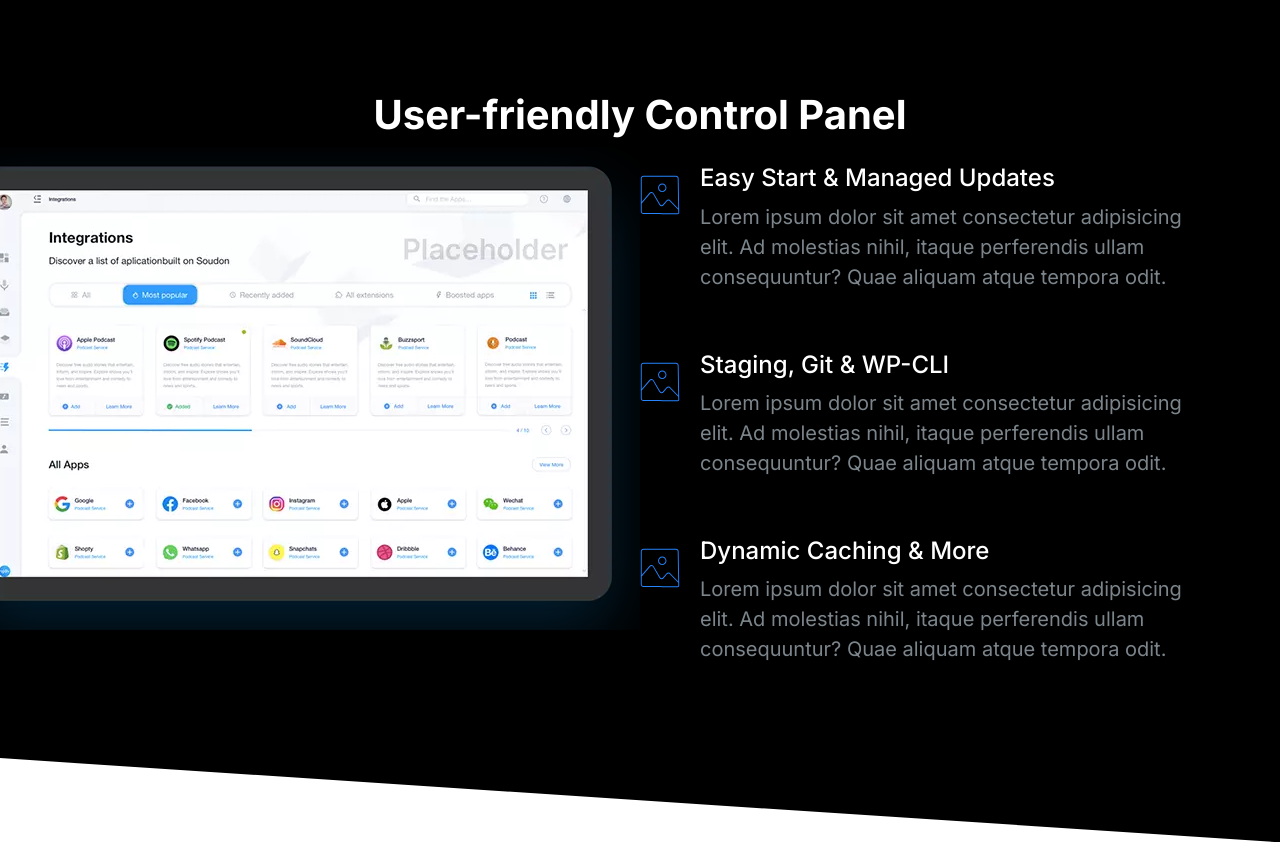
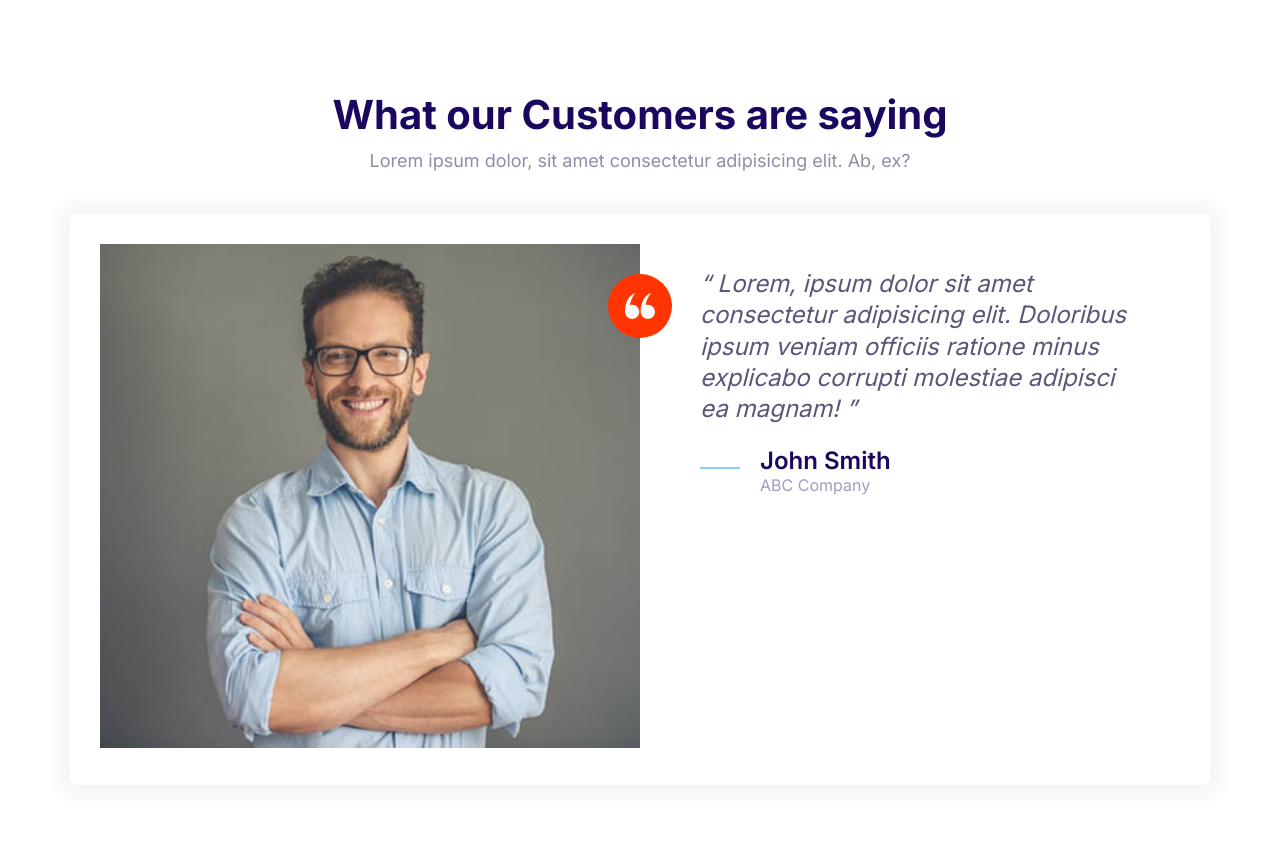
Before and after one commit to seongbaelee/moshify, a plain HTML site: page index.html in a window 1280 px wide. Drawn offline with Linux system fonts and the light colour scheme.

Commit message:
Build testimonial_block component.

```diff
--- a/css/styles.css
+++ b/css/styles.css
@@ -629,6 +629,7 @@ a {
 
 .block__header {
   text-align: center;
+  margin-bottom: 4rem;
 }
 
 .block__heading {
--- a/index.html
+++ b/index.html
@@ -15,73 +15,47 @@
     <title>Document</title>
   </head>
   <body>
-    <section class="block block--dark block--skewed-right block-showcase">
+    <section class="block">
       <header class="block__header">
-        <h2>User-friendly Control Panel</h2>
+        <h2>What our Customers are saying</h2>
+        <p>Lorem ipsum dolor, sit amet consectetur adipisicing elit. Ab, ex?</p>
       </header>
-      <div class="container grid grid--1x2">
-        <picture class="block-showcase__image">
-          <source
-            type="image/webp"
-            srcset="images/ipad@1x.webp 1x, images/ipad@2x.webp 2x" />
-          <source
-            type="image/png"
-            srcset="images/ipad@1x.png 1x, images/ipad@2x.png 2x" />
-          <img src="images/ipad@1x.png" alt=""
-        /></picture>
-        <ul class="list">
-          <li>
+      <div class="container">
+        <div class="card testimonial">
+          <div class="grid grid--1x2">
+            <div class="testimonial__image">
+              <img
+                src="images/testimonial.jpg"
+                alt="A happy, smiling customer"
+              />
+              <span class="icon-container icon-container--accent">
+                <svg class="icon icon--white icon--small">
+                  <use xlink:href="images/sprite.svg#quotes"></use>
+                </svg>
+              </span>
+            </div>
+            <blockquote class="quote">
+              <p class="quote__text">
+                Lorem, ipsum dolor sit amet consectetur adipisicing elit.
+                Doloribus ipsum veniam officiis ratione minus explicabo corrupti
+                molestiae adipisci ea magnam!
+              </p>
+              <footer>
                 <div class="media">
                   <div class="media__image">
-                <svg class="icon icon--primary">
-                  <use xlink:href="images/sprite.svg#snap"></use>
+                    <svg class="icon icon--primary quote__line">
+                      <use xlink:href="images/sprite.svg#line"></use>
                     </svg>
                   </div>
                   <div class="media__body">
-                <h3 class="media__title">Easy Start & Managed Updates</h3>
-                <p class="pra">
-                  Lorem ipsum dolor sit amet consectetur adipisicing elit. Ad
-                  molestias nihil, itaque perferendis ullam consequuntur? Quae
-                  aliquam atque tempora odit.
-                </p>
+                    <h3 class="media__title quote__author">John Smith</h3>
+                    <p class="quote__organization">ABC Company</p>
                   </div>
                 </div>
-          </li>
-          <li>
-            <div class="media">
-              <div class="media__image">
-                <svg class="icon icon--primary">
-                  <use xlink:href="images/sprite.svg#snap"></use>
-                </svg>
-              </div>
-              <div class="media__body">
-                <h3 class="media__title">Staging, Git & WP-CLI</h3>
-                <p>
-                  Lorem ipsum dolor sit amet consectetur adipisicing elit. Ad
-                  molestias nihil, itaque perferendis ullam consequuntur? Quae
-                  aliquam atque tempora odit.
-                </p>
+              </footer>
+            </blockquote>
           </div>
         </div>
-          </li>
-          <li>
-            <div class="media">
-              <div class="media__image">
-                <svg class="icon icon--primary">
-                  <use xlink:href="images/sprite.svg#snap"></use>
-                </svg>
-              </div>
-              <div class="media__body">
-                <h3 class="media__title">Dynamic Caching & More</h3>
-                <p>
-                  Lorem ipsum dolor sit amet consectetur adipisicing elit. Ad
-                  molestias nihil, itaque perferendis ullam consequuntur? Quae
-                  aliquam atque tempora odit.
-                </p>
-              </div>
-            </div>
-          </li>
-        </ul>
       </div>
     </section>
     <script src="js/main.js"></script>
```
Also changed, not shown: components/Testimonial_Block.html (added, +40 -0 lines). Lines whose indentation alone changed are shown as unchanged.
